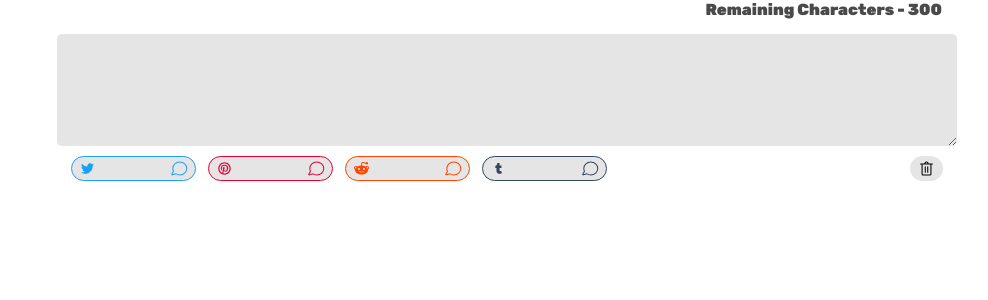
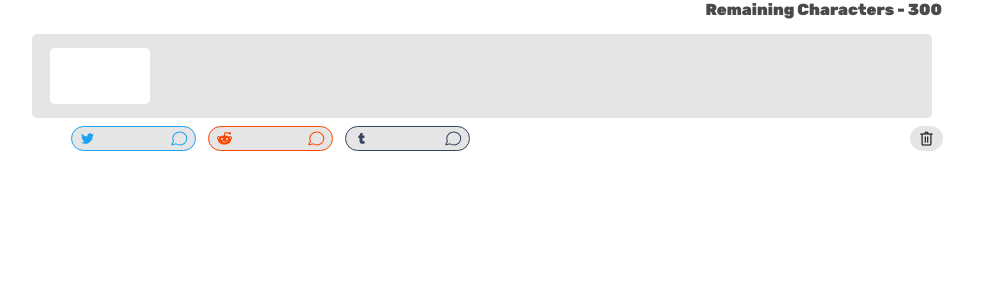
Before and after one commit to EvanBacon2/Artpostr, a React (Create React App) app: page / in a window 1280 px wide. Shown: the top 300 px of the page, without its empty margins (133-1121 px from the left). Built offline with nearby package versions, Linux system fonts and the light colour scheme.

Commit message:
began adding TagInput

```diff
--- a/src/css/InputField.css
+++ b/src/css/InputField.css
@@ -30,3 +30,38 @@
     padding: calc(1.4em / var(--multi-scale)) calc(1.8em / var(--multi-scale));
     resize: vertical;
 }
+
+.input-field.tag {
+    --tag-scale: 2.4;
+    font-size: calc(1em * var(--tag-scale));
+    min-width: calc(10em / var(--tag-scale));
+    /*max-width: calc(30em / var(--tag-scale));*/
+
+    border-radius: calc(.5em / var(--tag-scale));
+    padding: calc(1.4em / var(--tag-scale)) calc(1.8em / var(--tag-scale));
+
+    background-color: white;
+
+    display: inline-block;
+    text-align: left;
+}
+
+#width-ref {
+    position: absolute;
+    opacity: 0;
+    white-space: pre;
+}
+
+.tag-group {
+    background-color: var(--light-gray);
+    box-sizing: border-box;
+    width: 90em;
+    padding: 1.4em 1.8em;
+
+    border-radius: .5em;
+
+    display: flex;
+    flex-direction: row;
+    flex-flow: wrap;
+    gap: .5em;
+}
--- a/src/js/App.js
+++ b/src/js/App.js
@@ -9,7 +9,7 @@ import DeleteComponentButton from './DeleteComponentButton.js'
 function App() {
   return (
       <div className="App">
-          <BasicComponent type="description" />
+          <BasicComponent type="tag" />
       </div>
   );
 }
--- a/src/js/BasicComponent.js
+++ b/src/js/BasicComponent.js
@@ -2,6 +2,7 @@ import { useState } from "react"
 
 import TitleInput from "../js/TitleInput.js"
 import MultiLineInput from "../js/MultiLineInput.js"
+import TagGroup from "../js/TagGroup.js"
 import ApplyButton from "../js/ApplyButton.js"
 import DeleteComponentButton from "../js/DeleteComponentButton.js"
 
@@ -29,6 +30,8 @@ const BasicComponent = ({ type }) => {
                 return <TitleInput inputCallback={inputCallback} />
             case "description":
                 return <MultiLineInput inputCallback={inputCallback} />
+            case "tag":
+                return <TagGroup inputCallback={inputCallback} />
             case "alt-text":
                 return <MultiLineInput inputCallback={inputCallback} />
             default:
--- /dev/null
+++ b/src/js/TagGroup.js
@@ -0,0 +1,41 @@
+import { useState } from 'react'
+
+import TagInput from "../js/TagInput.js"
+
+import "../css/InputField.css"
+
+const TagGroup = ({ inputCallback }) => {
+    const [tagList, setTagList] = useState(new Map([[0, ""]]))
+    const [lastTag, setLastTag] = useState(0)
+
+    const onSubmit = (key, value) => {
+        if (value === "" && key !== lastTag) {
+            setTagList(prevTagList => {
+                let newTagList = new Map(prevTagList)
+                newTagList.delete(key)
+                return newTagList;
+            })
+        } else if (value !== "" && key === lastTag) {
+            setTagList(prevTagList => new Map(prevTagList.set(lastTag + 1, "")))
+            setLastTag(lastTag + 1)
+        }
+    }
+
+    const onChange = (key, value) => {
+        setTagList(prevTagList => new Map(prevTagList.set(key, value)))
+    }
+
+    const createTags = () => {
+        let tags = []
+        tagList.forEach((value, key) => tags.push(<TagInput key={key} tagKey={key} tagValue={value} onChange={onChange} onSubmit={onSubmit} />))
+        return tags
+    }
+
+    return (
+        <div className="tag-group">
+            {createTags()}
+        </div>
+    );
+}
+
+export default TagGroup
--- /dev/null
+++ b/src/js/TagInput.js
@@ -0,0 +1,31 @@
+import { useState, useEffect, useRef } from 'react'
+
+import "../css/InputField.css"
+
+const TagInput = ({ tagKey, tagValue, onChange, onSubmit }) => {
+    const [width, setWidth] = useState(0)
+    const span = useRef()
+
+    useEffect(() => {
+        setWidth(span.current.offsetWidth);
+    }, [tagValue])
+
+    const onC = (e) => {
+        onChange(tagKey, e.target.value)
+    }
+
+    const onS = (e) => {
+        console.log(e.target.value)
+        onSubmit(tagKey, e.target.value)
+    }
+
+    return (
+        <>
+            <span id="width-ref" className="input-field tag" ref={span}>{tagValue}</span>
+            <input type="text" className="input-field tag" style={{ width }}
+                value={tagValue} onChange={onC} onBlur={onS} />
+        </>
+    );
+}
+
+export default TagInput
```
